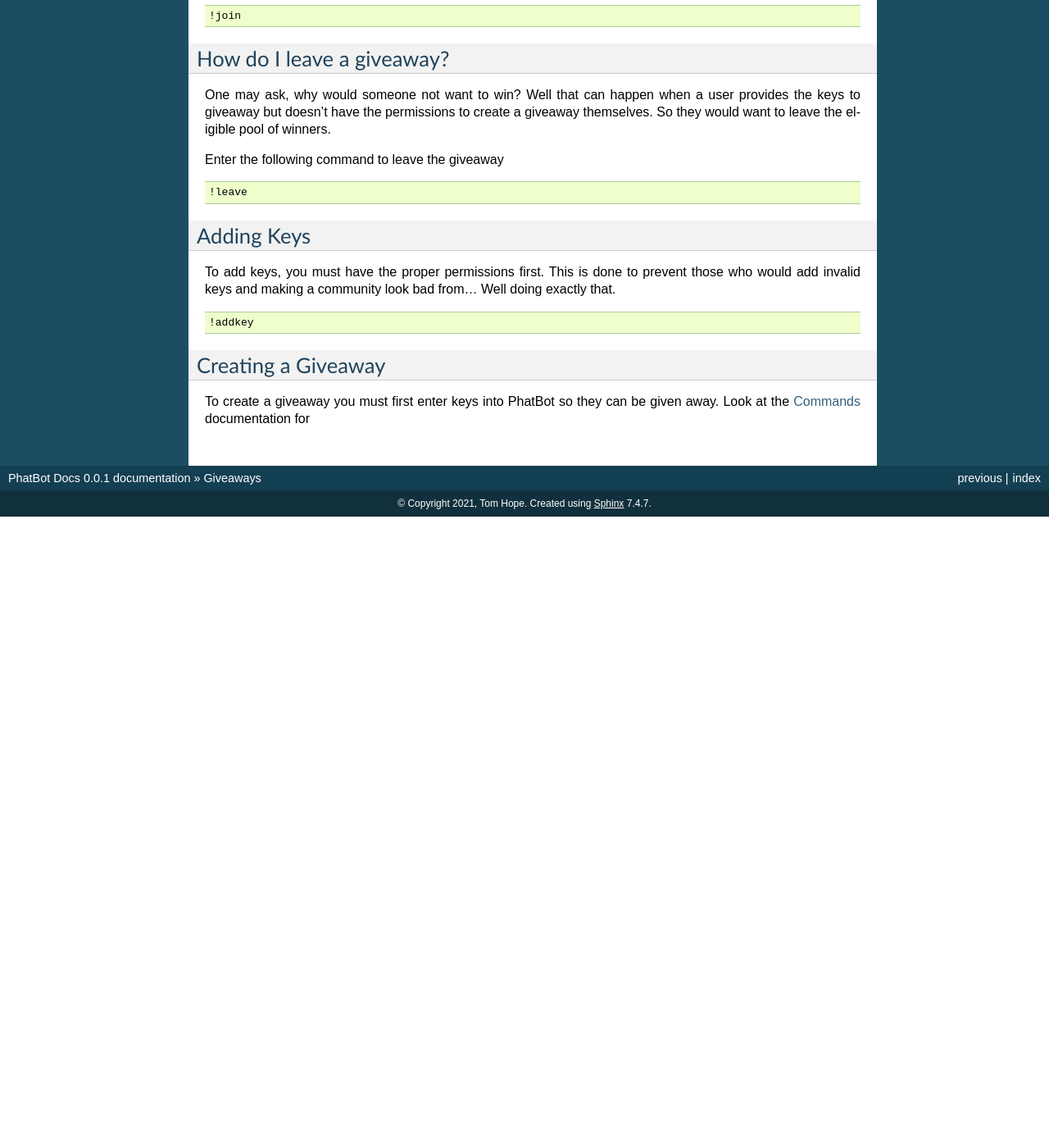
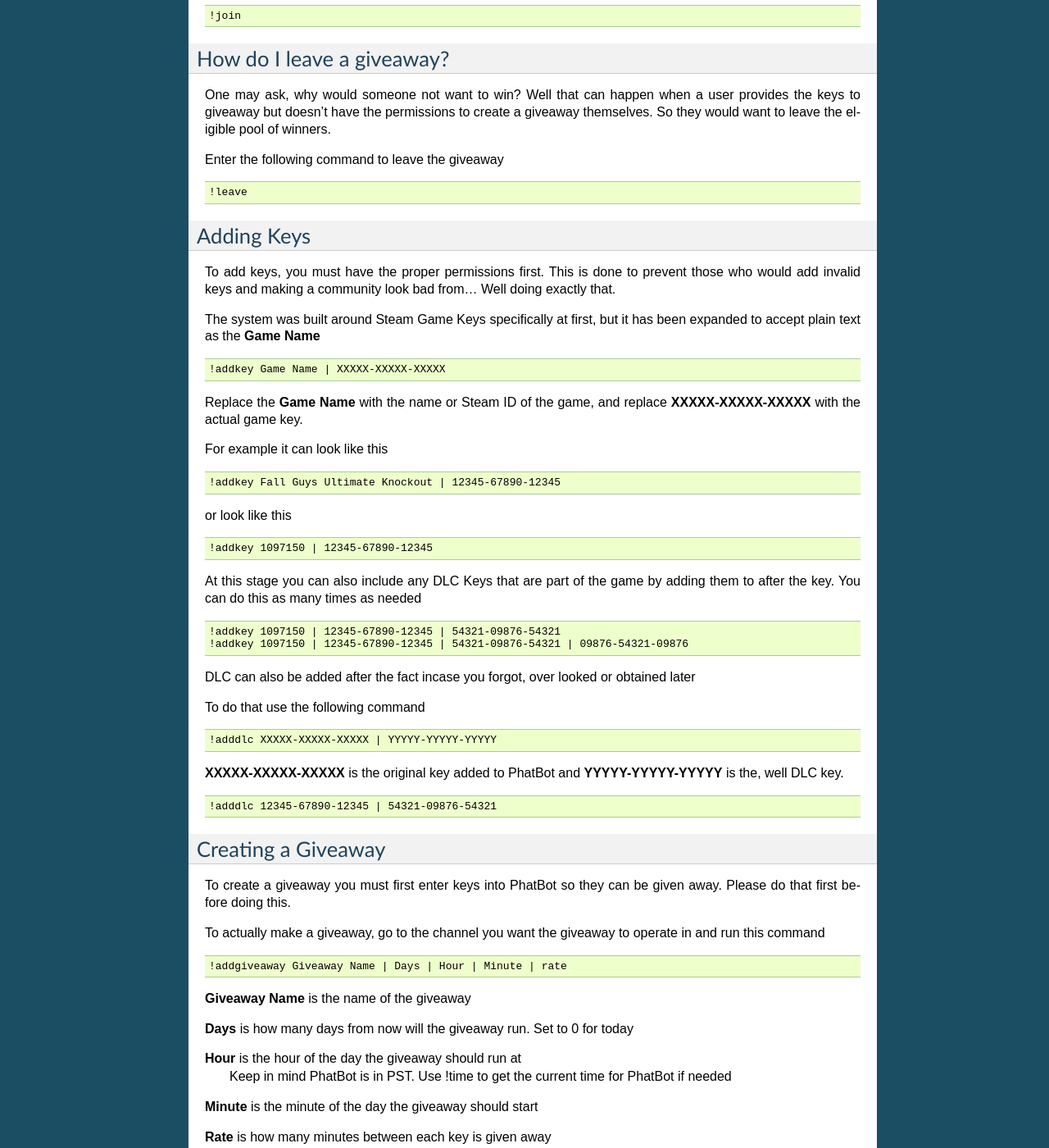
Before and after one commit to Phat32/PhatBot-Docs, a Sphinx documentation site: the page built from docs/pages/giveaway.rst, in a window 1280 px wide and 1400 px high, scrolled down 755 px. Shown: the whole window at 82% size. Built offline with Sphinx 7.4.7, drawn with Linux system fonts in a browser that asks for light colours; before the commit the page ends 1385 px from its top, so only the background shows below that; some of the changed text lies outside the part shown.

Commit message:
Updating giveaway notes

```diff
--- a/docs/pages/giveaway.rst
+++ b/docs/pages/giveaway.rst
@@ -49,13 +49,73 @@ Adding Keys
 
 To add keys, you must have the proper permissions first. This is done to prevent those who would add invalid keys and making a community look bad from... Well doing exactly that.
 
+The system was built around Steam Game Keys specifically at first, but it has been expanded to accept plain text as the **Game Name**
+
 .. code-block:: none
 
-  !addkey
+  !addkey Game Name | XXXXX-XXXXX-XXXXX
+
+Replace the **Game Name** with the name or Steam ID of the game, and replace **XXXXX-XXXXX-XXXXX** with the actual game key.
+
+For example it can look like this
+
+.. code-block:: none
+
+  !addkey Fall Guys Ultimate Knockout | 12345-67890-12345
+
+or look like this
+
+.. code-block:: none
+
+  !addkey 1097150 | 12345-67890-12345
+
+At this stage you can also include any DLC Keys that are part of the game by adding them to after the key. You can do this as many times as needed
+
+.. code-block:: none
+
+  !addkey 1097150 | 12345-67890-12345 | 54321-09876-54321
+  !addkey 1097150 | 12345-67890-12345 | 54321-09876-54321 | 09876-54321-09876
+
+DLC can also be added after the fact incase you forgot, over looked or obtained later
+
+To do that use the following command
+
+.. code-block:: none
+
+  !adddlc XXXXX-XXXXX-XXXXX | YYYYY-YYYYY-YYYYY
+
+**XXXXX-XXXXX-XXXXX** is the original key added to PhatBot and **YYYYY-YYYYY-YYYYY** is the, well DLC key.
+
+.. code-block:: none
+
+  !adddlc 12345-67890-12345 | 54321-09876-54321
 
 Creating a Giveaway
 -------------------
 
-To create a giveaway you must first enter keys into PhatBot so they can be given away. Look at the Commands_ documentation for
+To create a giveaway you must first enter keys into PhatBot so they can be given away. Please do that first before doing this.
 
-.. _Commands: :ref:`pages/Commands`
+To actually make a giveaway, go to the channel you want the giveaway to operate in and run this command
+
+.. code-block:: none
+
+  !addgiveaway Giveaway Name | Days | Hour | Minute | rate
+
+**Giveaway Name** is the name of the giveaway
+
+**Days** is how many days from now will the giveaway run. Set to 0 for today
+
+**Hour** is the hour of the day the giveaway should run at
+  Keep in mind PhatBot is in PST. Use !time to get the current time for PhatBot if needed
+
+**Minute** is the minute of the day the giveaway should start
+
+**Rate** is how many minutes between each key is given away
+
+In practice it can look something like This
+
+.. code-block:: none
+
+  !addgiveaway Phats Awesome Giveaway Time | 10 | 12 | 0 | 5
+
+This will create a new giveaway called **Phats Awesome Giveaway Time** that will start in 10 days at 12:00 and giveaway a game every 5 minutes
```
